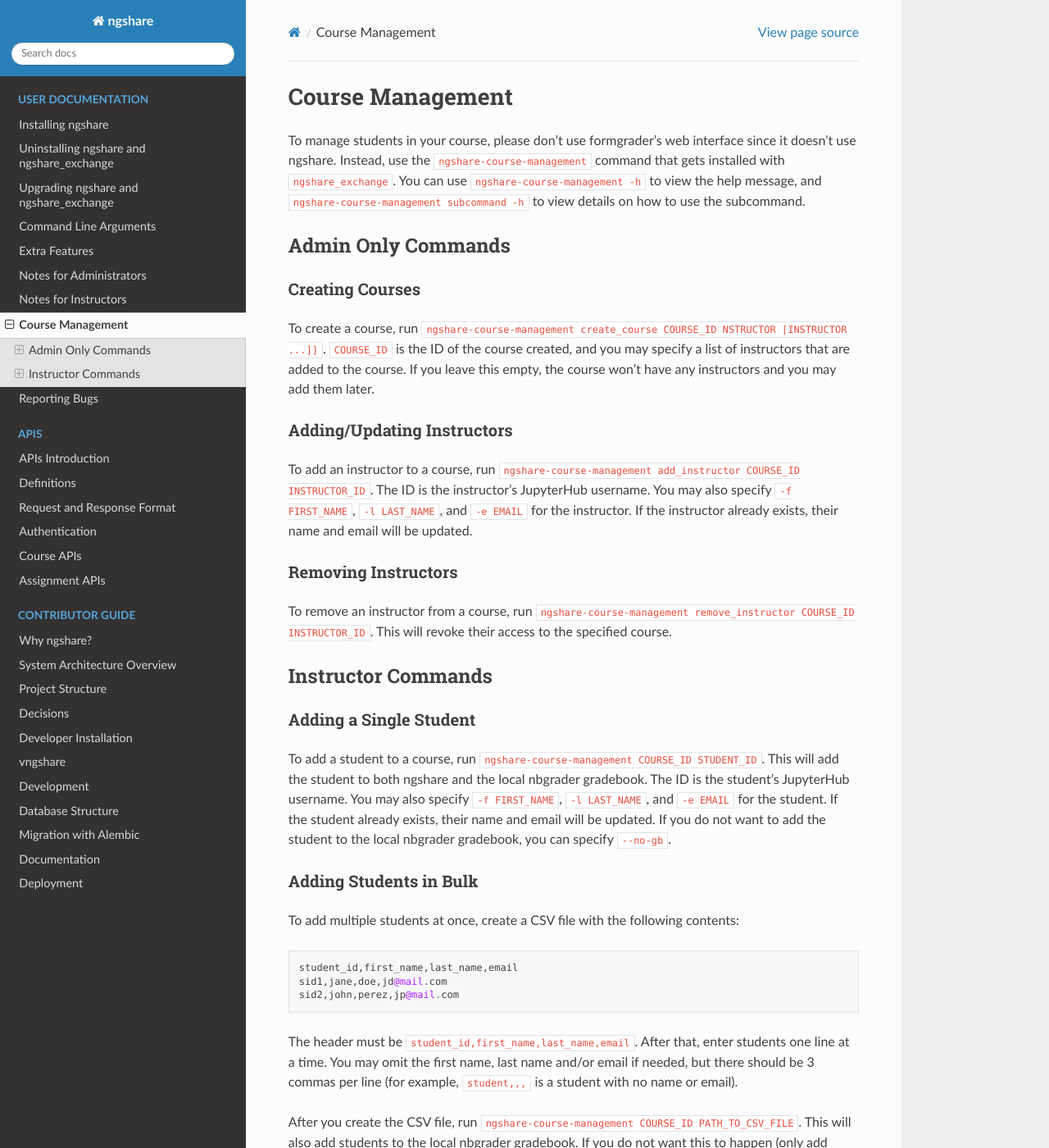
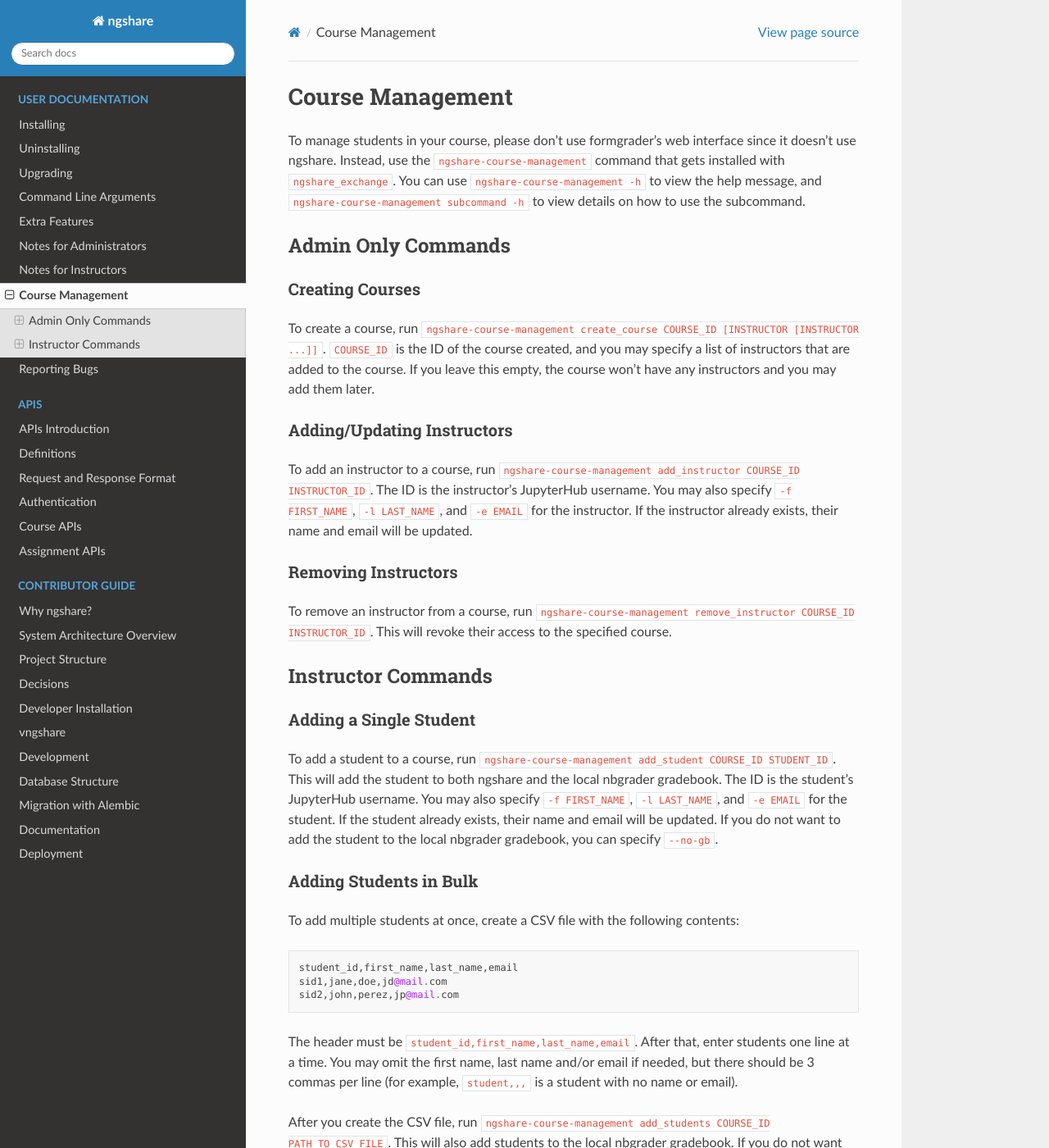
Before and after one commit to LibreTexts/ngshare, a Sphinx documentation site: the page built from docs/user_guide/course_management.rst, in a window 1280 px wide and 1400 px high. Shown: the whole window at 82% size. Built offline with Sphinx 7.4.7 and the Read the Docs theme 2.0.0, drawn with Linux system fonts in a browser that asks for light colours.

Commit message:
Typo fixes

```diff
--- a/docs/user_guide/course_management.rst
+++ b/docs/user_guide/course_management.rst
@@ -9,7 +9,7 @@
 Creating Courses
 ^^^^^^^^^^^^^^^^
 
-To create a course, run ``ngshare-course-management create_course COURSE_ID NSTRUCTOR [INSTRUCTOR ...]]``. ``COURSE_ID`` is the ID of the course created, and you may specify a list of instructors that are added to the course. If you leave this empty, the course won't have any instructors and you may add them later.
+To create a course, run ``ngshare-course-management create_course COURSE_ID [INSTRUCTOR [INSTRUCTOR ...]]``. ``COURSE_ID`` is the ID of the course created, and you may specify a list of instructors that are added to the course. If you leave this empty, the course won't have any instructors and you may add them later.
 
 Adding/Updating Instructors
 ^^^^^^^^^^^^^^^^^^^^^^^^^^^
@@ -27,7 +27,7 @@
 Adding a Single Student
 ^^^^^^^^^^^^^^^^^^^^^^^
 
-To add a student to a course, run ``ngshare-course-management COURSE_ID STUDENT_ID``. This will add the student to both ngshare and the local nbgrader gradebook. The ID is the student's JupyterHub username. You may also specify ``-f FIRST_NAME``, ``-l LAST_NAME``, and ``-e EMAIL`` for the student. If the student already exists, their name and email will be updated. If you do not want to add the student to the local nbgrader gradebook, you can specify ``--no-gb``.
+To add a student to a course, run ``ngshare-course-management add_student COURSE_ID STUDENT_ID``. This will add the student to both ngshare and the local nbgrader gradebook. The ID is the student's JupyterHub username. You may also specify ``-f FIRST_NAME``, ``-l LAST_NAME``, and ``-e EMAIL`` for the student. If the student already exists, their name and email will be updated. If you do not want to add the student to the local nbgrader gradebook, you can specify ``--no-gb``.
 
 Adding Students in Bulk
 ^^^^^^^^^^^^^^^^^^^^^^^
@@ -42,7 +42,7 @@
 
 The header must be ``student_id,first_name,last_name,email``. After that, enter students one line at a time. You may omit the first name, last name and/or email if needed, but there should be 3 commas per line (for example, ``student,,,`` is a student with no name or email).
 
-After you create the CSV file, run ``ngshare-course-management COURSE_ID PATH_TO_CSV_FILE``. This will also add students to the local nbgrader gradebook. If you do not want this to happen (only add students to ngshare, not the gradebook), you can specify ``--no-gb``.
+After you create the CSV file, run ``ngshare-course-management add_students COURSE_ID PATH_TO_CSV_FILE``. This will also add students to the local nbgrader gradebook. If you do not want this to happen (only add students to ngshare, not the gradebook), you can specify ``--no-gb``.
 
 Removing Students
 ^^^^^^^^^^^^^^^^^
--- a/docs/user_guide/install.rst
+++ b/docs/user_guide/install.rst
@@ -1,5 +1,5 @@
-Installing ngshare
-==================
+Installing
+==========
 
 ``ngshare`` is designed to be installed on a Z2JH cluster, but you may install it without Kubernetes.
 
--- a/docs/user_guide/uninstall.rst
+++ b/docs/user_guide/uninstall.rst
@@ -1,5 +1,5 @@
-Uninstalling ngshare and ngshare_exchange
-=========================================
+Uninstalling
+============
 
 Uninstalling ngshare
 --------------------
--- a/docs/user_guide/upgrade.rst
+++ b/docs/user_guide/upgrade.rst
@@ -1,5 +1,5 @@
-Upgrading ngshare and ngshare_exchange
-======================================
+Upgrading
+=========
 
 Upgrading ngshare
 -----------------
```
